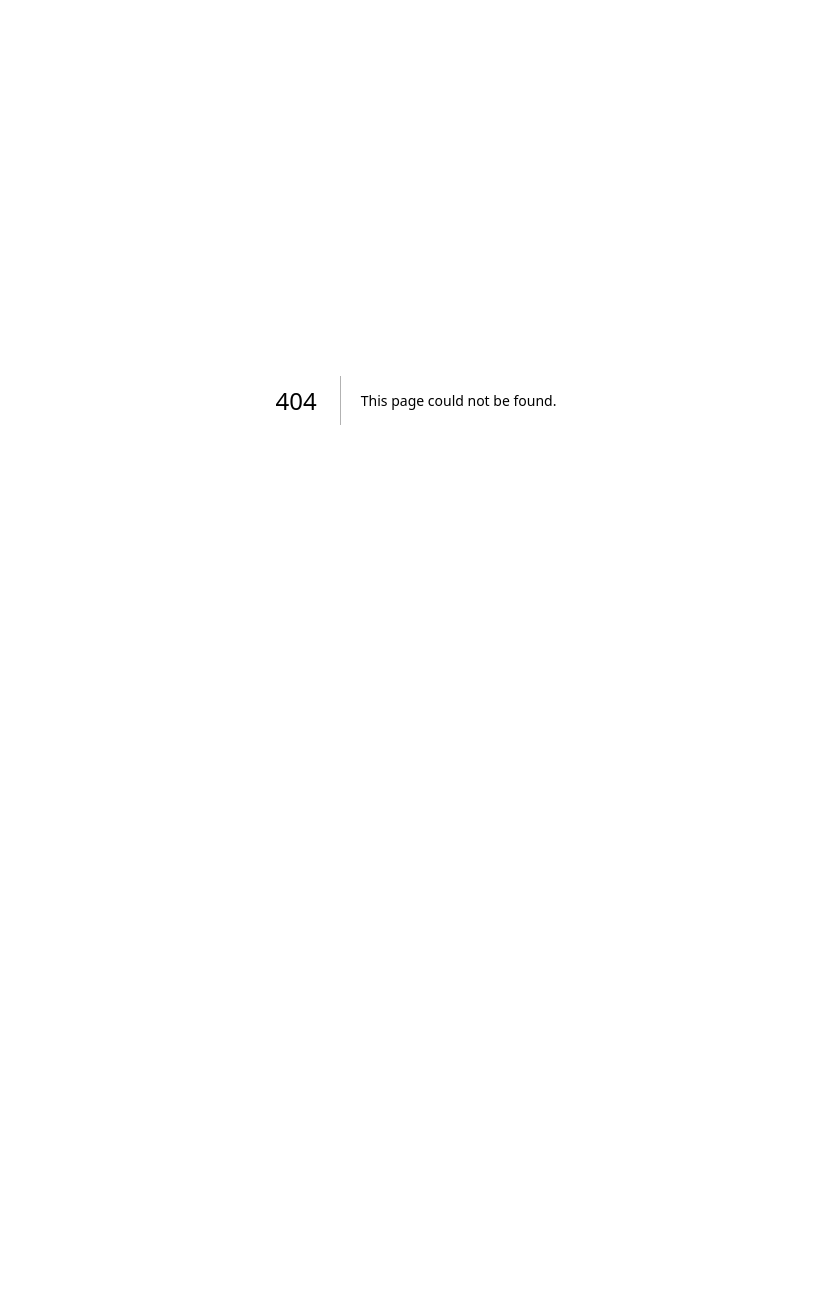
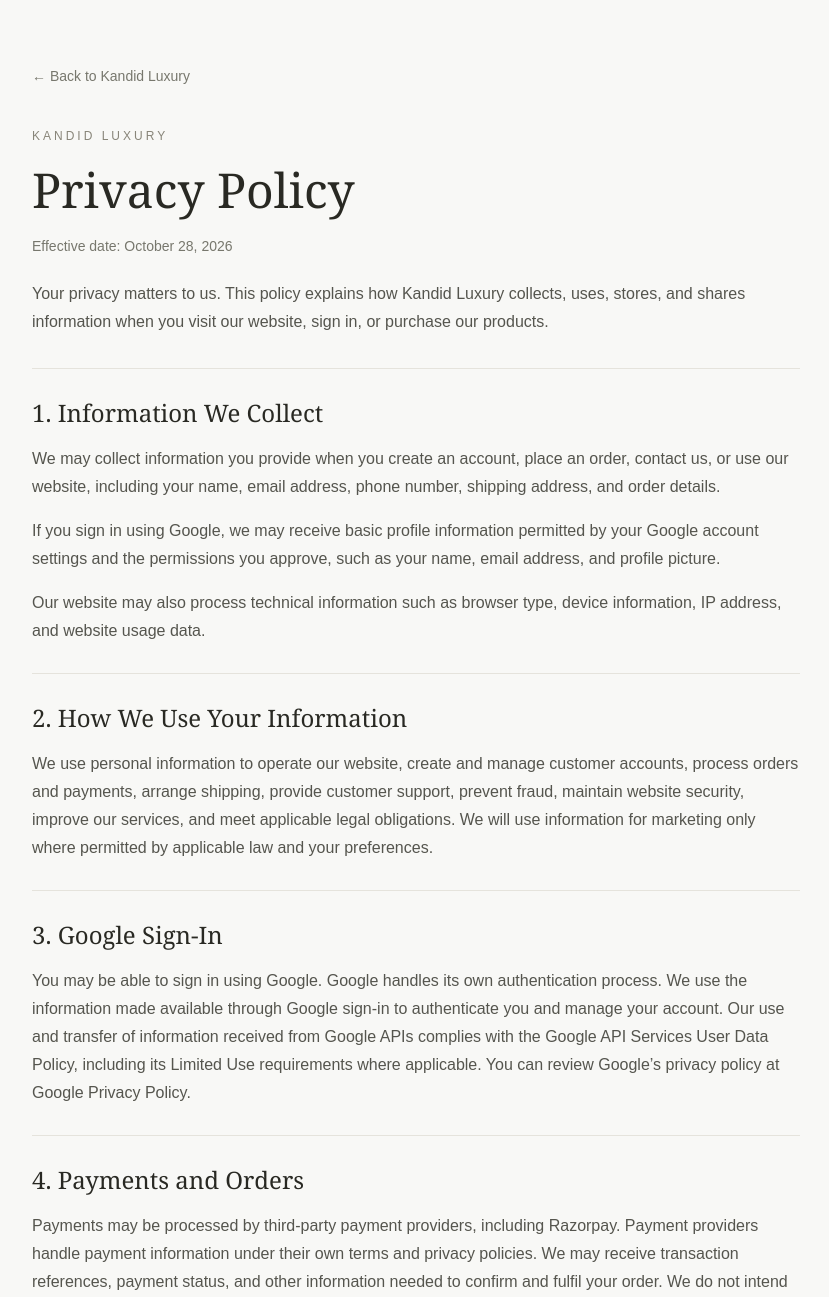
Before and after one commit to kushxluck96-ui/kandid-luxury, a Next.js app: page /privacy in a window 1280 px wide. Before the commit this address had no page. Shown: the top 1297 px of the page, without its empty margins (224-1053 px from the left). Before the commit the page ends 800 px from the top, so only its background shows below. Built offline with nearby package versions, Linux system fonts and the light colour scheme.

Commit message:
Add privacy policy page

```diff
--- /dev/null
+++ b/app/privacy/page.tsx
@@ -0,0 +1,213 @@
+
+import type { Metadata } from "next";
+import Link from "next/link";
+
+export const metadata: Metadata = {
+  title: "Privacy Policy | Kandid Luxury",
+  description:
+    "Learn how Kandid Luxury collects, uses, and protects your personal information.",
+  alternates: {
+    canonical: "https://kandidluxury.com/privacy",
+  },
+};
+
+const sections = [
+  {
+    title: "1. Information We Collect",
+    content: (
+      <>
+        <p>
+          We may collect information you provide when you create an account,
+          place an order, contact us, or use our website, including your name,
+          email address, phone number, shipping address, and order details.
+        </p>
+        <p>
+          If you sign in using Google, we may receive basic profile information
+          permitted by your Google account settings and the permissions you
+          approve, such as your name, email address, and profile picture.
+        </p>
+        <p>
+          Our website may also process technical information such as browser
+          type, device information, IP address, and website usage data.
+        </p>
+      </>
+    ),
+  },
+  {
+    title: "2. How We Use Your Information",
+    content: (
+      <p>
+        We use personal information to operate our website, create and manage
+        customer accounts, process orders and payments, arrange shipping,
+        provide customer support, prevent fraud, maintain website security,
+        improve our services, and meet applicable legal obligations. We will
+        use information for marketing only where permitted by applicable law
+        and your preferences.
+      </p>
+    ),
+  },
+  {
+    title: "3. Google Sign-In",
+    content: (
+      <p>
+        You may be able to sign in using Google. Google handles its own
+        authentication process. We use the information made available through
+        Google sign-in to authenticate you and manage your account. Our use
+        and transfer of information received from Google APIs complies with
+        the Google API Services User Data Policy, including its Limited Use
+        requirements where applicable. You can review Google’s privacy policy
+        at{" "}
+        <a
+          href="https://policies.google.com/privacy"
+          target="_blank"
+          rel="noopener noreferrer"
+        >
+          Google Privacy Policy
+        </a>
+        .
+      </p>
+    ),
+  },
+  {
+    title: "4. Payments and Orders",
+    content: (
+      <p>
+        Payments may be processed by third-party payment providers, including
+        Razorpay. Payment providers handle payment information under their
+        own terms and privacy policies. We may receive transaction references,
+        payment status, and other information needed to confirm and fulfil
+        your order. We do not intend to store full payment card details on our
+        own servers.
+      </p>
+    ),
+  },
+  {
+    title: "5. Service Providers and Sharing",
+    content: (
+      <p>
+        We may share necessary information with service providers that help us
+        operate the website, authenticate accounts, host or store data, process
+        payments, deliver orders, provide customer support, and protect against
+        fraud. We may also disclose information when required by law or
+        necessary to protect our rights, customers, and services. We do not
+        sell personal information as a business practice.
+      </p>
+    ),
+  },
+  {
+    title: "6. Data Storage and Security",
+    content: (
+      <p>
+        We use third-party infrastructure and reasonable technical and
+        organisational safeguards to protect personal information. No online
+        service can guarantee absolute security. Information may be retained
+        for as long as necessary to provide services, maintain business
+        records, resolve disputes, and comply with applicable law.
+      </p>
+    ),
+  },
+  {
+    title: "7. Cookies and Similar Technologies",
+    content: (
+      <p>
+        Our website and service providers may use cookies or similar
+        technologies to support essential website functions, maintain sessions,
+        improve performance, and protect security. You can manage cookies
+        through your browser settings, although disabling some cookies may
+        affect website functionality.
+      </p>
+    ),
+  },
+  {
+    title: "8. Your Choices and Rights",
+    content: (
+      <p>
+        Depending on applicable law, you may have rights to request access to,
+        correction of, or deletion of your personal information, or to withdraw
+        consent where processing is based on consent. Some information may need
+        to be retained for legal, security, or transaction-related reasons.
+        Contact us using the details below to make a request.
+      </p>
+    ),
+  },
+  {
+    title: "9. Children’s Privacy",
+    content: (
+      <p>
+        Our website is not intended for children who are not legally permitted
+        to make purchases or use the service under applicable law. We do not
+        knowingly collect personal information from children in violation of
+        applicable law.
+      </p>
+    ),
+  },
+  {
+    title: "10. Changes to This Policy",
+    content: (
+      <p>
+        We may update this Privacy Policy when our practices or legal
+        requirements change. The updated version will be published on this
+        page with a revised effective date.
+      </p>
+    ),
+  },
+  {
+    title: "11. Contact Us",
+    content: (
+      <p>
+        For privacy questions or requests concerning your personal
+        information, please contact Kandid Luxury through the customer support
+        contact details published on our website.
+      </p>
+    ),
+  },
+];
+
+export default function PrivacyPolicyPage() {
+  return (
+    <main className="min-h-screen bg-[#F8F8F6] px-5 py-12 text-[#292923] sm:px-8 sm:py-16">
+      <article className="mx-auto max-w-3xl">
+        <Link
+          href="/"
+          className="text-sm text-[#77776D] transition hover:text-black"
+        >
+          ← Back to Kandid Luxury
+        </Link>
+
+        <header className="mt-10 border-b border-[#E5E3DC] pb-8">
+          <p className="text-xs font-medium uppercase tracking-[0.25em] text-[#888579]">
+            KANDID LUXURY
+          </p>
+          <h1 className="mt-4 font-serif text-4xl leading-tight sm:text-5xl">
+            Privacy Policy
+          </h1>
+          <p className="mt-4 text-sm text-[#77776D]">
+            Effective date: October 28, 2026
+          </p>
+          <p className="mt-6 leading-7 text-[#55554E]">
+            Your privacy matters to us. This policy explains how Kandid Luxury
+            collects, uses, stores, and shares information when you visit our
+            website, sign in, or purchase our products.
+          </p>
+        </header>
+
+        <div className="divide-y divide-[#E5E3DC]">
+          {sections.map((section) => (
+            <section key={section.title} className="py-7">
+              <h2 className="font-serif text-xl sm:text-2xl">
+                {section.title}
+              </h2>
+              <div className="mt-4 space-y-4 text-sm leading-7 text-[#55554E] sm:text-base">
+                {section.content}
+              </div>
+            </section>
+          ))}
+        </div>
+
+        <footer className="mt-6 border-t border-[#E5E3DC] pt-6 text-sm leading-6 text-[#77776D]">
+          © {new Date().getFullYear()} Kandid Luxury. All rights reserved.
+        </footer>
+      </article>
+    </main>
+  );
+}
--- a/package.json
+++ b/package.json
@@ -19,7 +19,7 @@
     "react-dom": "19.2.4"
   },
   "devDependencies": {
-    "@opennextjs/cloudflare": "^1.20.3",
+    "@opennextjs/cloudflare": "1.20.13",
     "@tailwindcss/postcss": "^4",
     "@types/node": "^20",
     "@types/react": "^19",
```
Also changed, not shown: 1 other file (tests, documents, lock files or other folders).
